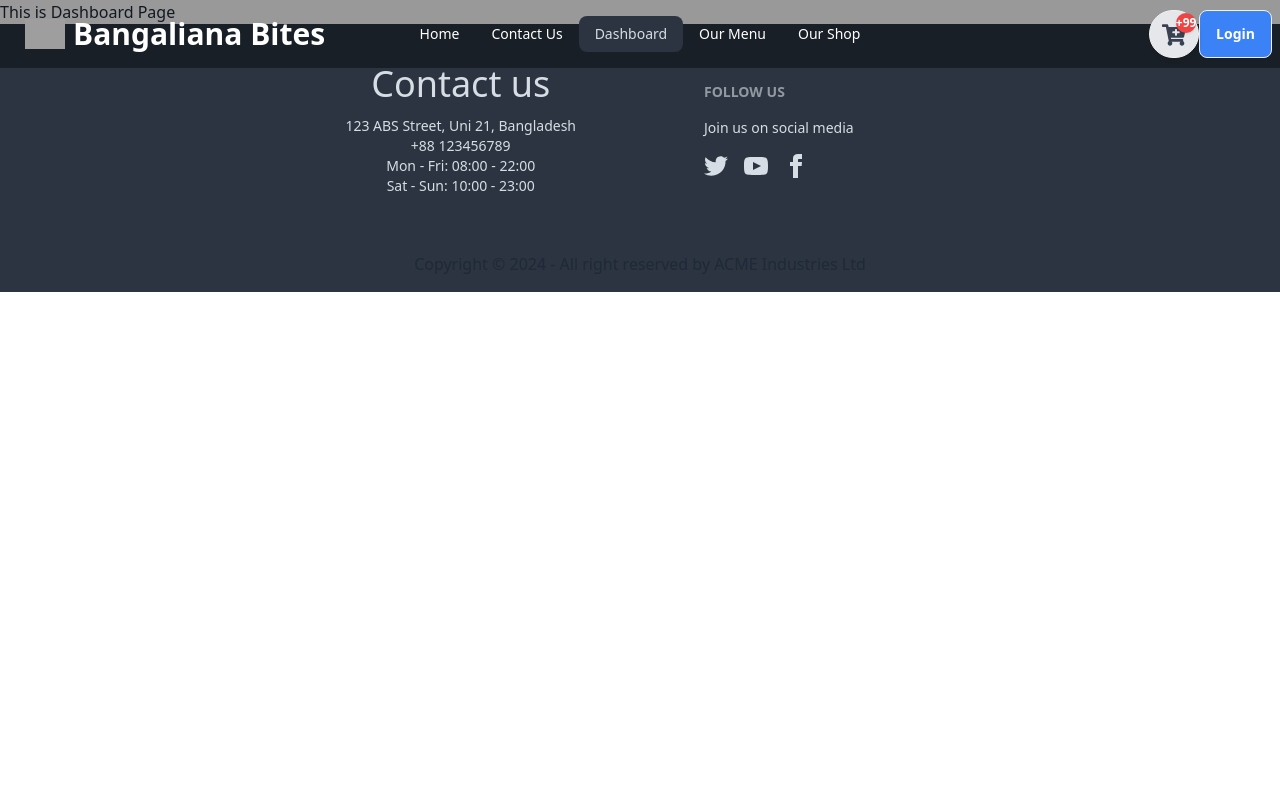
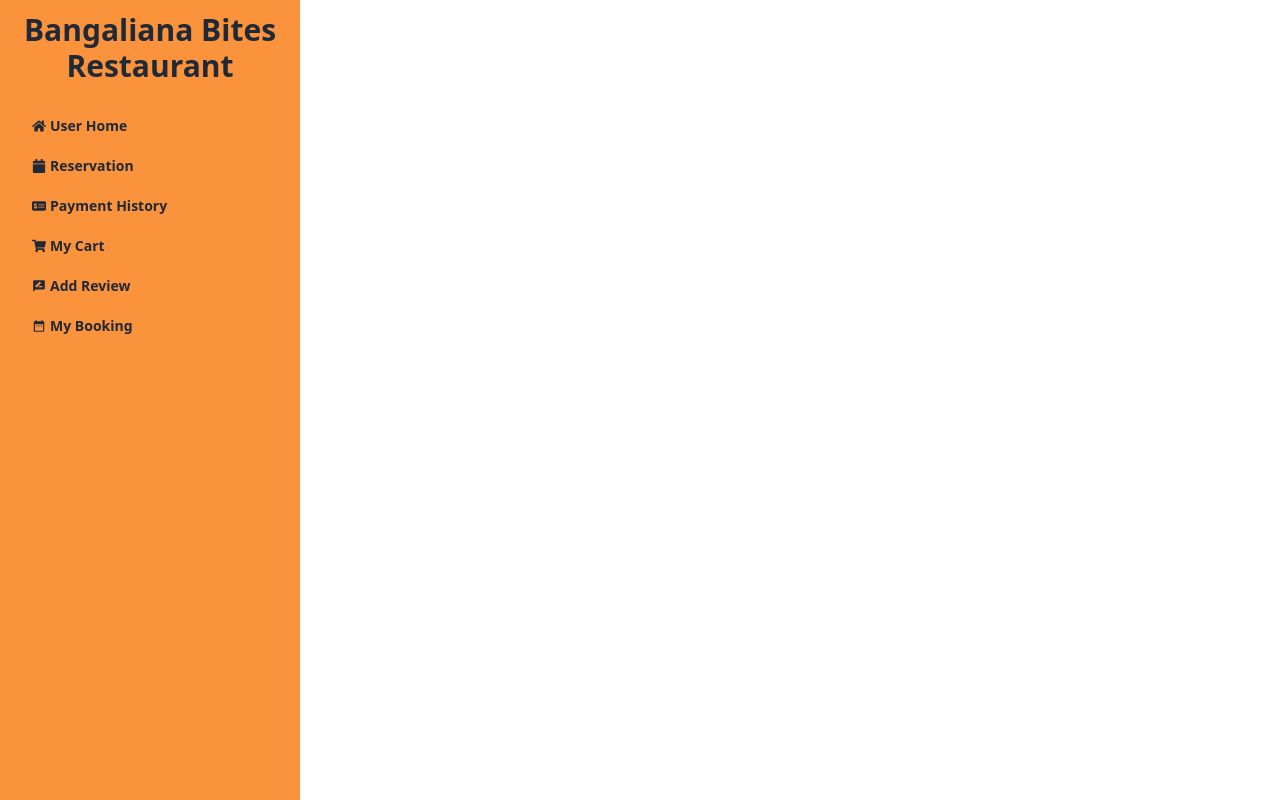
Before and after one commit to Chanbadsha/bangaliana-bites, a React (Vite) app: page /dashboard in a window 1280 px wide. Built offline with nearby package versions, Linux system fonts and the light colour scheme; no server answers; grey boxes are pictures that could not be loaded.

Commit message:
create cart icon and my cart section

```diff
--- a/src/Pages/Dashboard/Dashboard/Dashboard.jsx
+++ b/src/Pages/Dashboard/Dashboard/Dashboard.jsx
@@ -1,13 +1,101 @@
 import React from "react";
+import { FaCalendar, FaHome, FaShoppingCart } from "react-icons/fa";
+import { FaBagShopping, FaMoneyCheckDollar } from "react-icons/fa6";
+import { MdDateRange, MdRateReview } from "react-icons/md";
+import { NavLink, Outlet } from "react-router-dom";
 
 const Dashboard = () => {
   return (
     <div>
-      <div className="flex">
+      <div className="flex max-w-7xl mx-auto min-h-screen">
         {/* Sidebar */}
-        <section>this is sidebar</section>
+        <section className=" w-[300px] bg-orange-400">
+          {/* Side Bar Heder */}
+          <div className="text-xl font-semibold lg:font-bold  lg:text-3xl py-3 text-center">
+            <h1 className="">Bangaliana Bites</h1>
+            <p>Restaurant</p>
+          </div>
+          {/* SideBar Links */}
+          <ul className="menu px-1 space-y-1 pt-3 pl-4">
+            <li>
+              <NavLink
+                to="/dashboard/userhome"
+                className="flex items-center gap-1 font-semibold"
+              >
+                <span>
+                  {" "}
+                  <FaHome></FaHome>
+                </span>{" "}
+                User Home
+              </NavLink>
+            </li>
+
+            <li>
+              <NavLink
+                to="/dashboard/reservation"
+                className="flex items-center gap-1 font-semibold"
+              >
+                <span>
+                  {" "}
+                  <FaCalendar></FaCalendar>
+                </span>{" "}
+                Reservation
+              </NavLink>
+            </li>
+            <li>
+              <NavLink
+                to="/dashboard/payment"
+                className="flex items-center gap-1 font-semibold"
+              >
+                <span>
+                  {" "}
+                  <FaMoneyCheckDollar />
+                </span>{" "}
+                Payment History
+              </NavLink>
+            </li>
+            <li>
+              <NavLink
+                to="/dashboard/my-cart"
+                className="flex items-center gap-1 font-semibold"
+              >
+                <span>
+                  {" "}
+                  <FaShoppingCart></FaShoppingCart>
+                </span>{" "}
+                My Cart
+              </NavLink>
+            </li>
+            <li>
+              <NavLink
+                to="/dashboard/add-review"
+                className="flex items-center gap-1 font-semibold"
+              >
+                <span>
+                  {" "}
+                  <MdRateReview />
+                </span>{" "}
+                Add Review
+              </NavLink>
+            </li>
+            <li>
+              <NavLink
+                to="/dashboard/my-booking"
+                className="flex items-center gap-1 font-semibold"
+              >
+                <span>
+                  {" "}
+                  <MdDateRange />
+                </span>{" "}
+                My Booking
+              </NavLink>
+            </li>
+          </ul>
+        </section>
         {/* Main Content */}
-        <section className="flex-1">this is main content</section>
+        <section className="flex-1">
+          <Outlet />
+        </section>
       </div>
     </div>
   );
--- /dev/null
+++ b/src/Pages/Dashboard/MyCart/MyCart.jsx
@@ -0,0 +1,69 @@
+import React from "react";
+import SectionHeader from "../../../Components/SectionHeader/SectionHeader";
+
+const MyCart = () => {
+  return (
+    <div>
+      <div>
+        <SectionHeader
+          heading="WANNA ADD MORE?"
+          subHeading="My Cart"
+        ></SectionHeader>
+      </div>
+      <div className="overflow-x-auto px-12 ">
+        <div className="flex justify-between font-bold">
+          <h2 className="justify-start">Total Order: </h2>
+          <h2>Total Price :</h2>
+          <button>Pay</button>
+        </div>
+        <table className="table">
+          {/* head */}
+          <thead>
+            <tr>
+              <th></th>
+              <th>Item Image</th>
+              <th>Item Name</th>
+              <th>Price</th>
+              <th>Action</th>
+            </tr>
+          </thead>
+          <tbody>
+            {/* row 1 */}
+            <tr>
+              <th>1</th>
+              <td>
+                <div className="flex items-center gap-3">
+                  <div className="avatar">
+                    <div className="mask mask-squircle h-12 w-12">
+                      <img
+                        src="https://img.daisyui.com/images/profile/demo/2@94.webp"
+                        alt="Avatar Tailwind CSS Component"
+                      />
+                    </div>
+                  </div>
+                  <div>
+                    <div className="font-bold">Hart Hagerty</div>
+                    <div className="text-sm opacity-50">United States</div>
+                  </div>
+                </div>
+              </td>
+              <td>
+                Zemlak, Daniel and Leannon
+                <br />
+                <span className="badge badge-ghost badge-sm">
+                  Desktop Support Technician
+                </span>
+              </td>
+              <td>Purple</td>
+              <th>
+                <button className="btn btn-ghost btn-xs">details</button>
+              </th>
+            </tr>
+          </tbody>
+        </table>
+      </div>
+    </div>
+  );
+};
+
+export default MyCart;
--- a/src/Pages/DashboardPage/DashboardPage/DashboardPage.jsx
+++ /dev/null
@@ -1,11 +0,0 @@
-import React from "react";
-
-const DashboardPage = () => {
-  return (
-    <div>
-      <h1>This is Dashboard Page</h1>
-    </div>
-  );
-};
-
-export default DashboardPage;
--- a/src/Shared/Navbar/Navbar.jsx
+++ b/src/Shared/Navbar/Navbar.jsx
@@ -68,12 +68,15 @@ const Navbar = () => {
         </div>
         <div className="navbar-end">
           <div className="relative inline-block">
-            <button className="btn bg-gray-200 hover:bg-gray-300 rounded-full p-3 relative shadow-md focus:ring-2 focus:ring-primary focus:outline-none">
-              <FaCartPlus className="text-gray-700 text-2xl"></FaCartPlus>
-              <div className="absolute top-0.5 right-0.5 bg-red-500 text-white text-xs font-bold rounded-full w-5 h-5 flex items-center justify-center shadow">
+            <Link
+              to="/dashboard/my-cart"
+              className="btn  min-h-0 min-w-0 bg-gray-200 hover:bg-gray-300 p-0 relative w-12 h-12 rounded-full shadow-md focus:ring-2 focus:ring-primary focus:outline-none"
+            >
+              <FaCartPlus className="text-gray-700 p-0 text-xl"></FaCartPlus>
+              <div className="absolute top-0 right-0 bg-red-500 text-white text-xs font-bold rounded-full w-5 h-5  flex items-center justify-center shadow">
                 +99
               </div>
-            </button>
+            </Link>
           </div>
 
           {user ? (
```
Also changed, not shown: src/Routes/Routes.jsx (+9 -5 lines).
